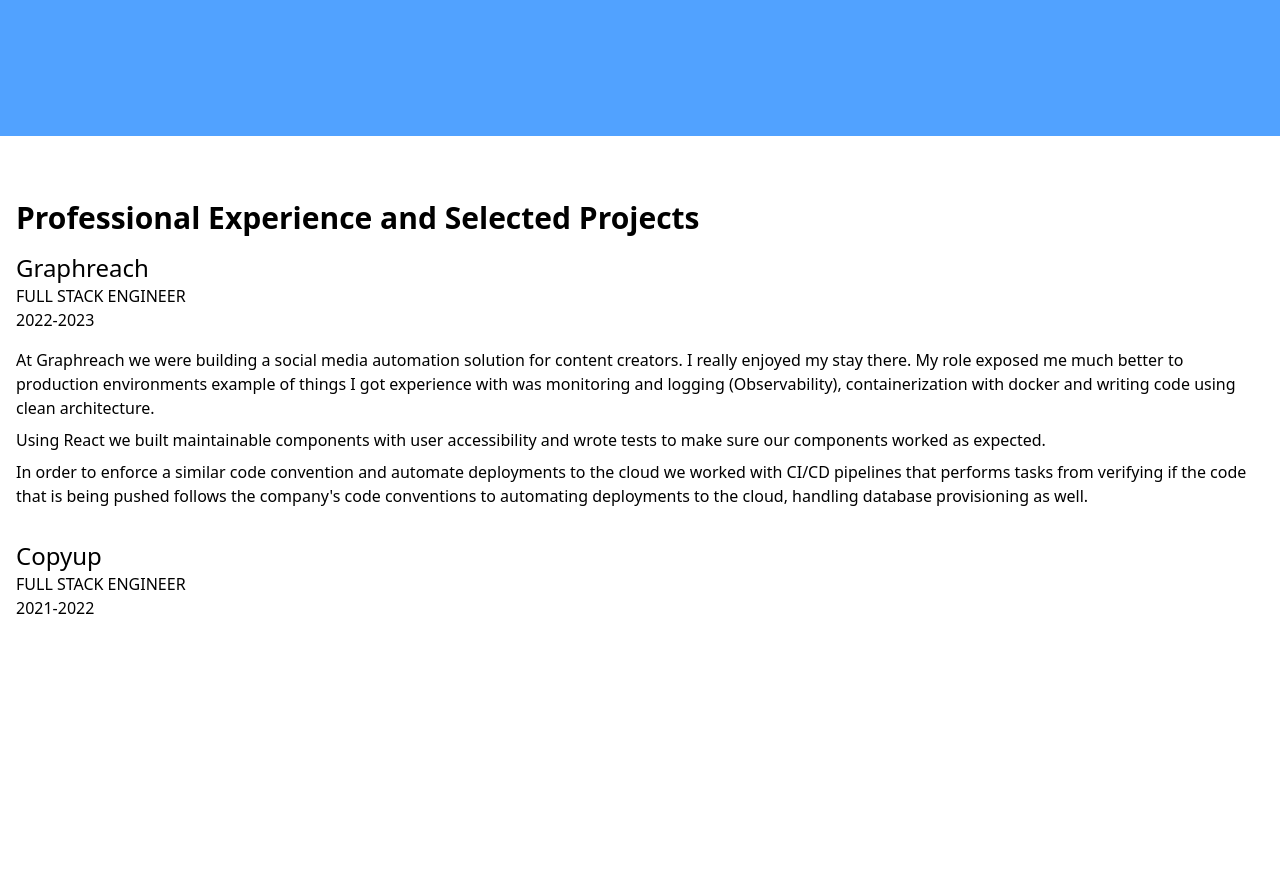
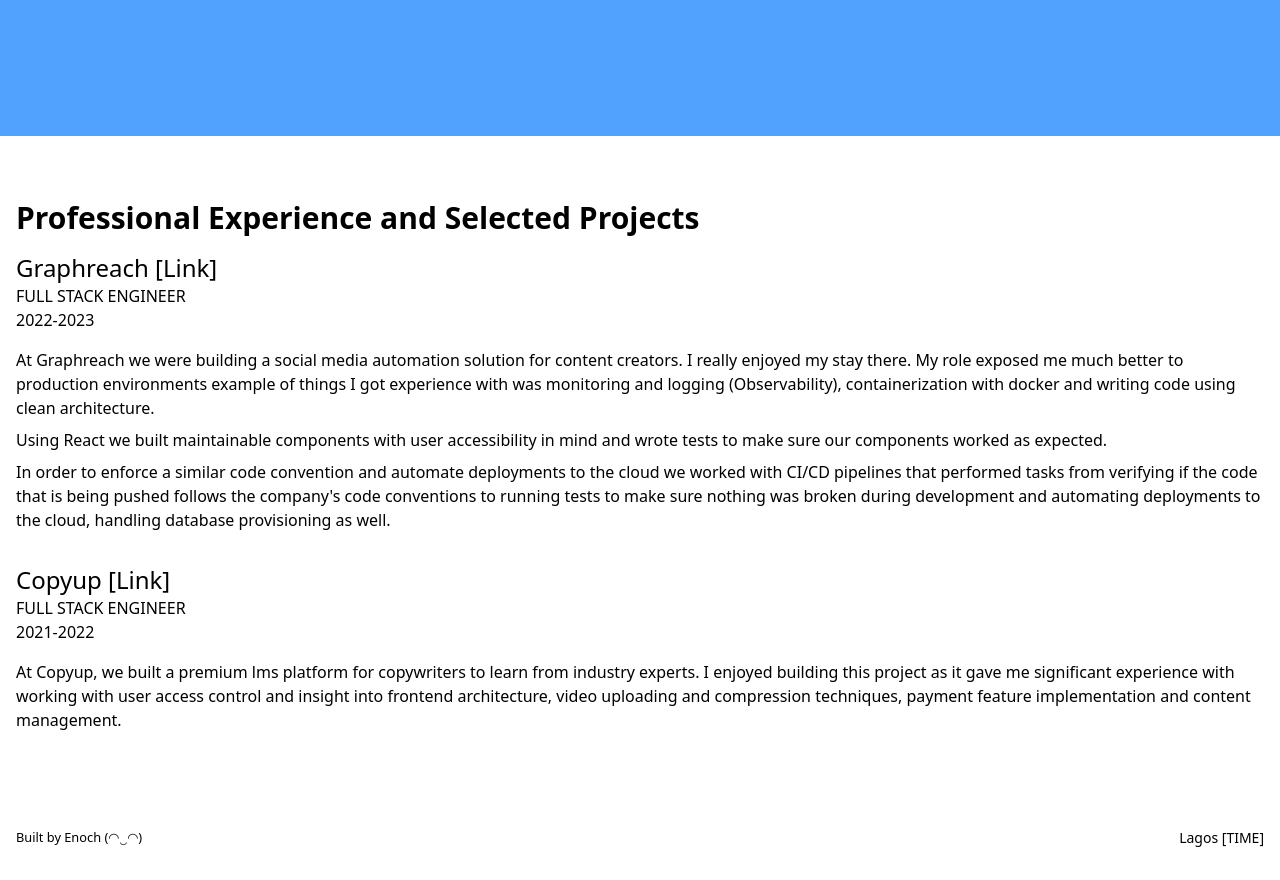
Before and after one commit to fagbenjaenoch/portfolio-v1, a React (Vite) app: page / in a window 1280 px wide. Shown: the part 1060-1940 px from the top of the page. Before the commit the page ends 1752 px from the top, so only its background shows below. Built offline with nearby package versions, Linux system fonts and the light colour scheme.

Commit message:
added footer section

```diff
--- a/src/App.tsx
+++ b/src/App.tsx
@@ -23,7 +23,7 @@
 export default function App() {
 	return (
 		<div>
-			<div className="px-4 py-6 backdrop-blur-md fixed top-0 w-[100%] z-10 flex items-center justify-between">
+			<section className="px-4 py-6 backdrop-blur-md fixed top-0 w-[100%] z-10 flex items-center justify-between">
 				<span className="">Enoch Fagbenja</span>
 				<div className="flex gap-4">
 					{navlinks.map(({ title, href }) => (
@@ -32,8 +32,8 @@
 						</a>
 					))}
 				</div>
-			</div>
-			<div className="px-4 h-[100dvh] pt-[20rem]">
+			</section>
+			<section className="px-4 h-[100dvh] pt-[20rem]">
 				<h1 className="text-7xl font-bold">Software Developer</h1>
 				<div className="flex flex-col absolute bottom-[5rem] right-[8rem]">
 					<p className="text-2xl uppercase flex items-center gap-4">
@@ -46,8 +46,8 @@
 					</p>
 					<span className="text-sm">Based in Lagos</span>
 				</div>
-			</div>
-			<div className="px-4 py-[10rem] bg-blue-400">
+			</section>
+			<section className="px-4 py-[10rem] bg-blue-400">
 				<div className="text-3xl">
 					I enjoy tackling problems and learning from them.
 				</div>
@@ -56,8 +56,8 @@
 					Technologies I use: React, Docker, Golang, Nodejs, Hono, Bun,
 					Postgres, Monogdb, Nextjs
 				</div>
-			</div>
-			<div className="px-4 py-[4rem]">
+			</section>
+			<section className="px-4 py-[4rem]">
 				<h2 className="text-3xl font-bold">
 					Professional Experience and Selected Projects
 				</h2>
@@ -65,7 +65,7 @@
 					<ul>
 						<li>
 							<div>
-								<h4 className="text-2xl">Graphreach</h4>
+								<h4 className="text-2xl">Graphreach [Link]</h4>
 								<span className="uppercase">Full Stack Engineer</span>
 								<span className="block">2022-2023</span>
 								<p className="mt-4">
@@ -79,31 +79,44 @@
 								<p className="mt-2">
 									{/*// TODO: Replace the margin top with line height*/}
 									Using React we built maintainable components with user
-									accessibility and wrote tests to make sure our components
-									worked as expected.
+									accessibility in mind and wrote tests to make sure our
+									components worked as expected.
 								</p>
 								<p className="mt-2">
 									{/*// TODO: Replace the margin top with line height*/}
 									In order to enforce a similar code convention and automate
 									deployments to the cloud we worked with CI/CD pipelines that
-									performs tasks from verifying if the code that is being pushed
-									follows the company's code conventions to automating
-									deployments to the cloud, handling database provisioning as
-									well.
+									performed tasks from verifying if the code that is being
+									pushed follows the company's code conventions to running tests
+									to make sure nothing was broken during development and
+									automating deployments to the cloud, handling database
+									provisioning as well.
 								</p>
 							</div>
 						</li>
 						<li className="mt-8">
 							<div>
-								<h4 className="text-2xl">Copyup</h4>
+								<h4 className="text-2xl">Copyup [Link]</h4>
 								<span className="uppercase">Full Stack Engineer</span>
 								<span className="block">2021-2022</span>
-								<p className="mt-2"></p>
+								<p className="mt-4">
+									At Copyup, we built a premium lms platform for copywriters to
+									learn from industry experts. I enjoyed building this project
+									as it gave me significant experience with working with user
+									access control and insight into frontend architecture, video
+									uploading and compression techniques, payment feature
+									implementation and content management.
+								</p>
 							</div>
 						</li>
 					</ul>
 				</div>
-			</div>
+			</section>
+			<section></section>
+			<footer className="px-4 py-8 flex items-center justify-between">
+				<small>Built by Enoch (◠‿◠)</small>
+				<span className="text-sm">Lagos [TIME]</span>
+			</footer>
 		</div>
 	);
 }
```
